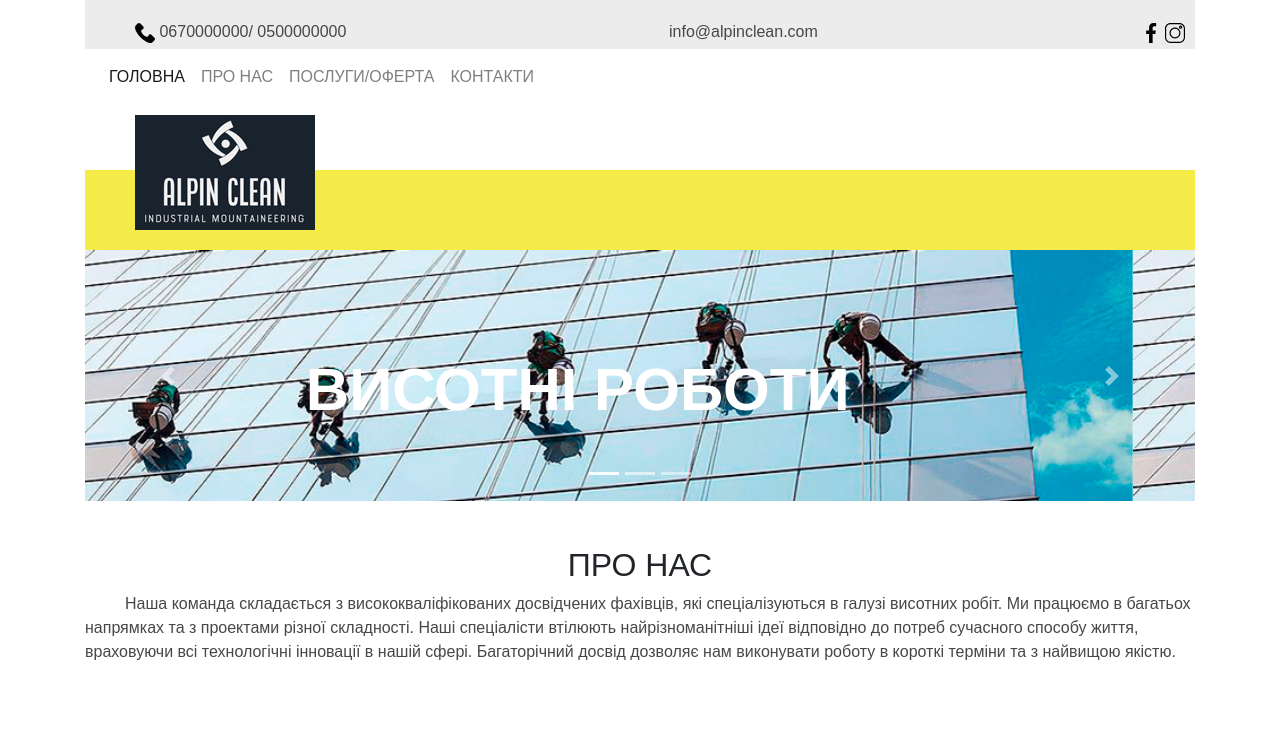
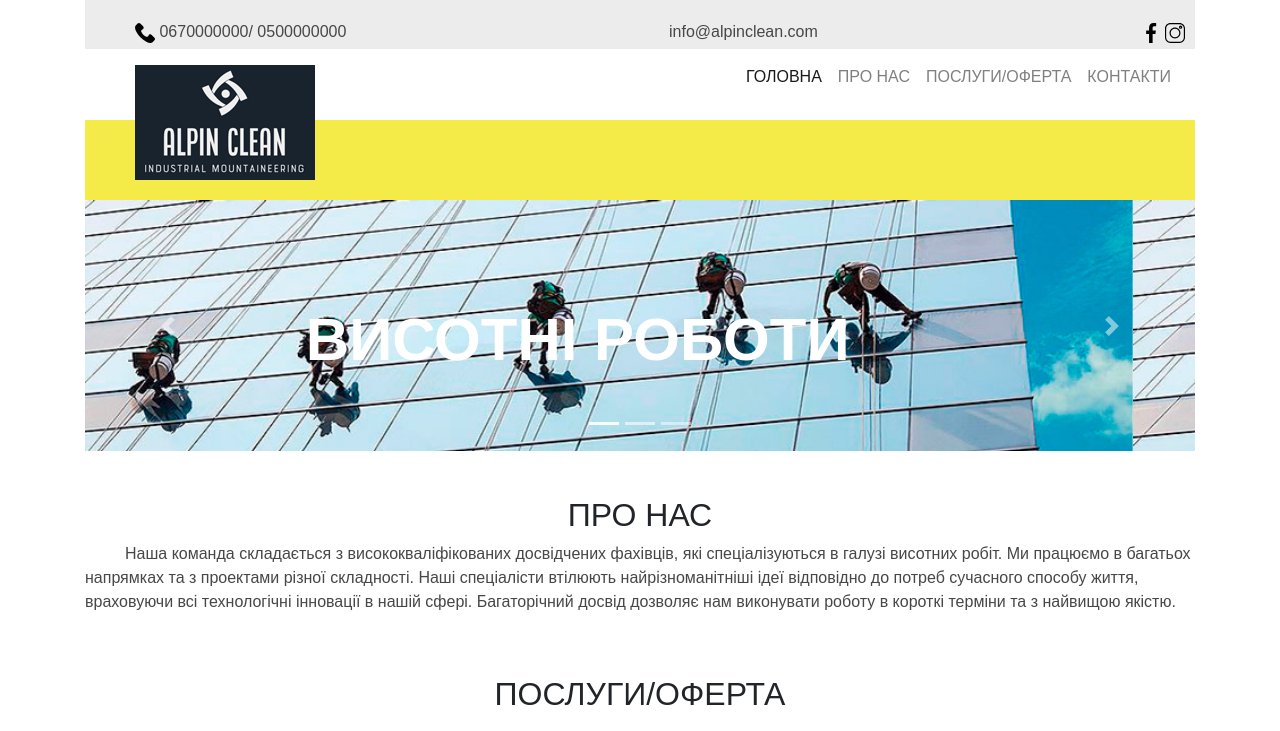
Before and after one commit to HalynaVelychko/alpinclean, a plain HTML site: page index.html in a window 1280 px wide. Shown: the top 731 px of the page. Drawn offline with nearby package versions, Linux system fonts and the light colour scheme.

```diff
--- a/css/index.css
+++ b/css/index.css
@@ -45,6 +45,10 @@ h2, .navbar-nav {
 h2 {
     padding-top: 4%;
 }
+
+@media (max-width:645px){
+
+}
 .top-bar {
     display: flex;
     justify-content: space-between;
@@ -84,7 +88,7 @@ nav .navbar {
 }
 
 .logo-alp {
-    margin-top: 10px;
+    margin-top: -40px;
     margin-left: 50px;
 }
 
--- a/index.html
+++ b/index.html
@@ -24,6 +24,7 @@
       <img src="img/instagram.svg" alt= "іконка інстаграм"></img>
     </div>
   </div>
+  <div class="d-flex justify-content-end">
     <nav class="navbar navbar-expand-lg navbar-light">
       <button tton class="navbar-toggler" type="button" data-toggle="collapse" data-target="#navbarNav" aria-controls="navbarNav" aria-expanded="false" aria-label="Toggle navigation">
         <span class="navbar-toggler-icon"></span>
@@ -45,6 +46,7 @@
         </ul>
       </div>
     </nav>
+  </div>
 <div class="logo-alp">
   <img src="img/logo-alpinclean.png" alt="логотип альпінклін">
 </div>
@@ -116,7 +118,6 @@
           </div>
         </div>
       </div>
-
       <div class="more-front-clean">
         <img src="img/icons_bolt.png" class="service-img" alt="жовта іконка гайка">
         <h5>Ремонт елеваторів окремим поділом</h5>
@@ -183,6 +184,7 @@
             <p>Арбористи (деревні хірурги) займаються здоров'ям ваших дерев.
               Наші альпіністи кронірують дерева і видаляють сухі гілки,
               видаляють небезпечні дерева. Старі дерева зміцнюються за допомогою каблінгу і брейсингу (брасовки).</p>
+          </div>
         </div>
       </div>
       <div class="more-front-clean">
```
Lines whose indentation alone changed are shown as unchanged.
